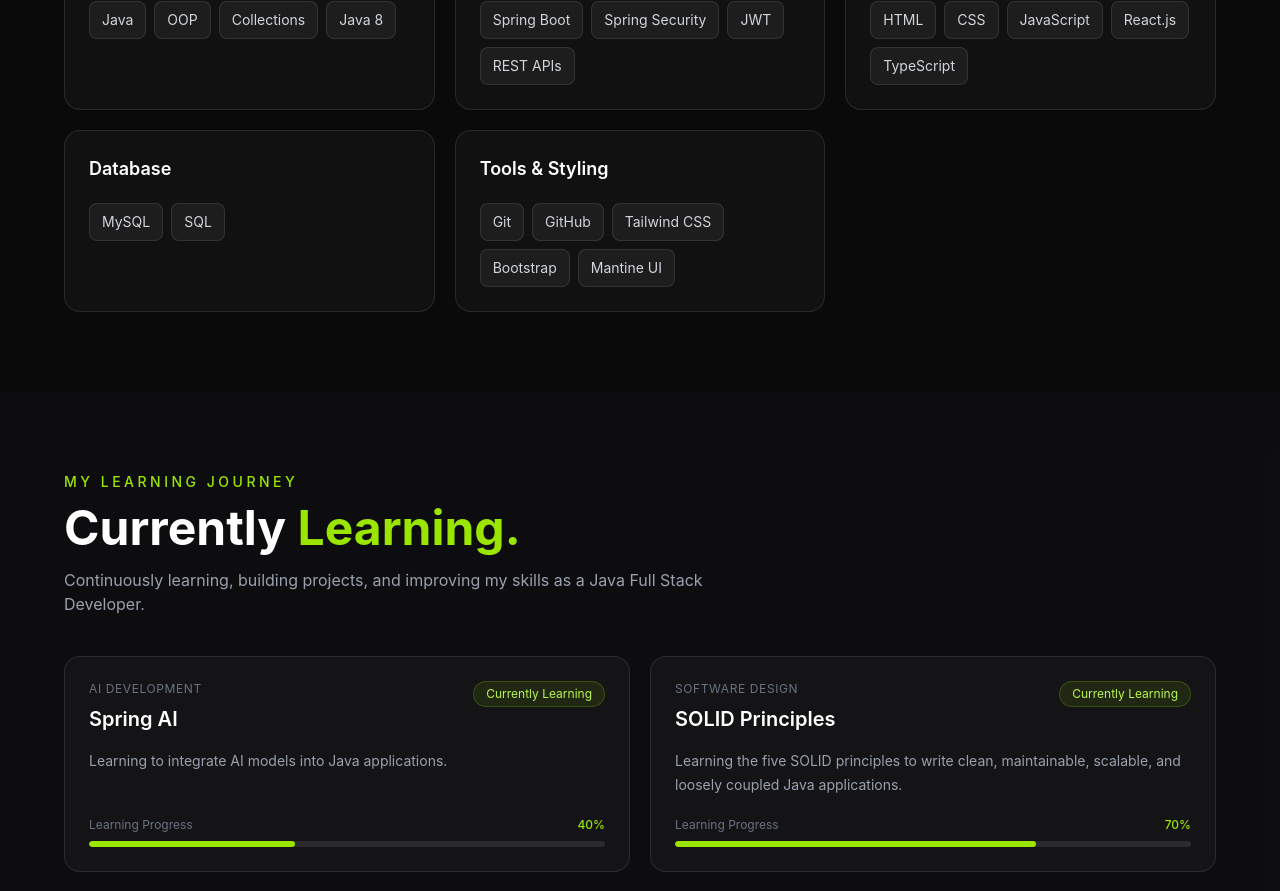
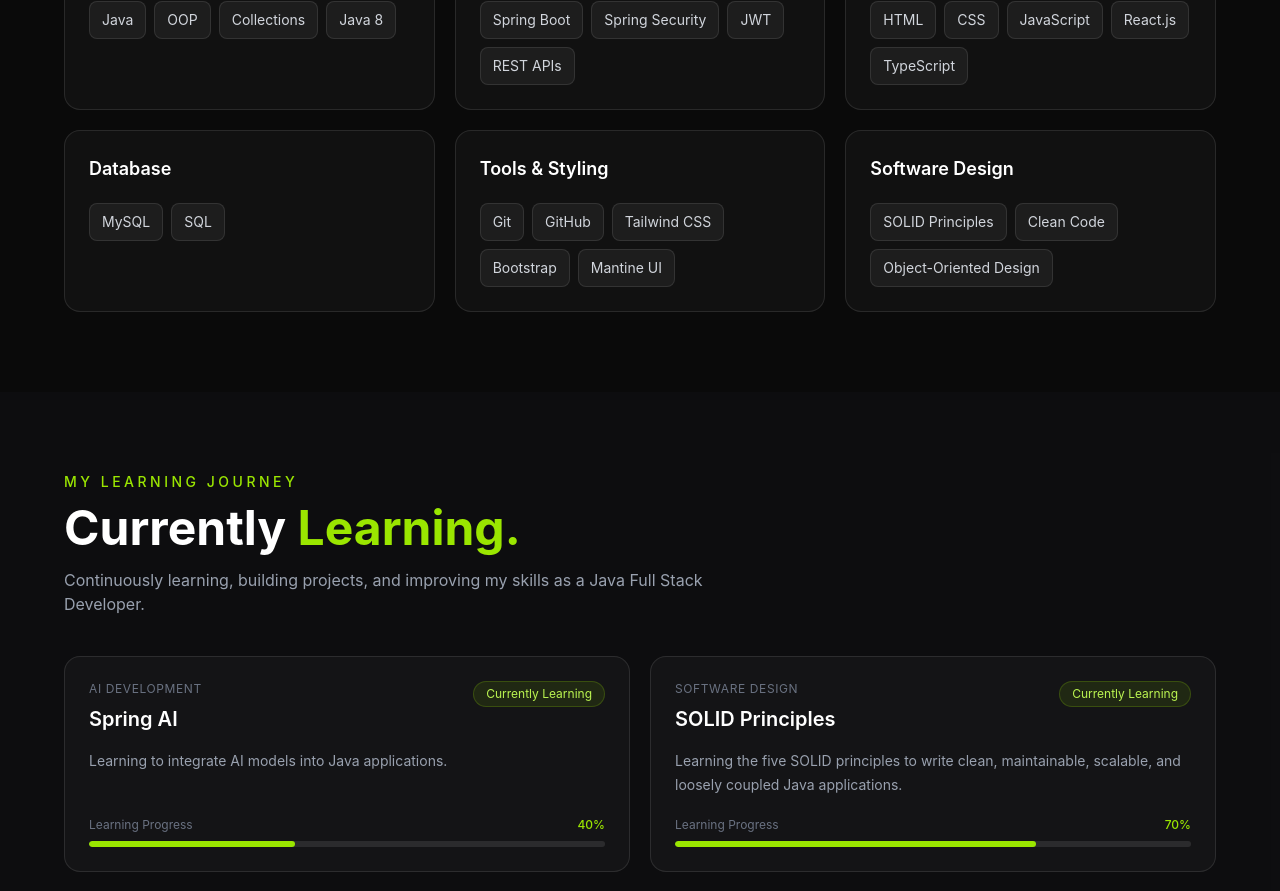
Before and after one commit to soumenKumarBera/portfolio-, a React (Vite) app in the folder portfolio/: page / in a window 1280 px wide. Shown: the part 1580-2471 px from the top of the page. Built offline with nearby package versions, Linux system fonts and the light colour scheme.

Commit message:
Add SOLID principles to skills section

```diff
--- a/portfolio/src/Data.js
+++ b/portfolio/src/Data.js
@@ -27,6 +27,14 @@ const skillCategories = [
     title: "Tools & Styling",
     skills: ["Git", "GitHub", "Tailwind CSS", "Bootstrap", "Mantine UI"],
   },
+  {
+  title: "Software Design",
+  skills: [
+    "SOLID Principles",
+    "Clean Code",
+    "Object-Oriented Design"
+  ]
+},
   // { title: "Problem Solving", skills: ["DSA", "LeetCode", "Problem Solving"] },
 ];
 
```
